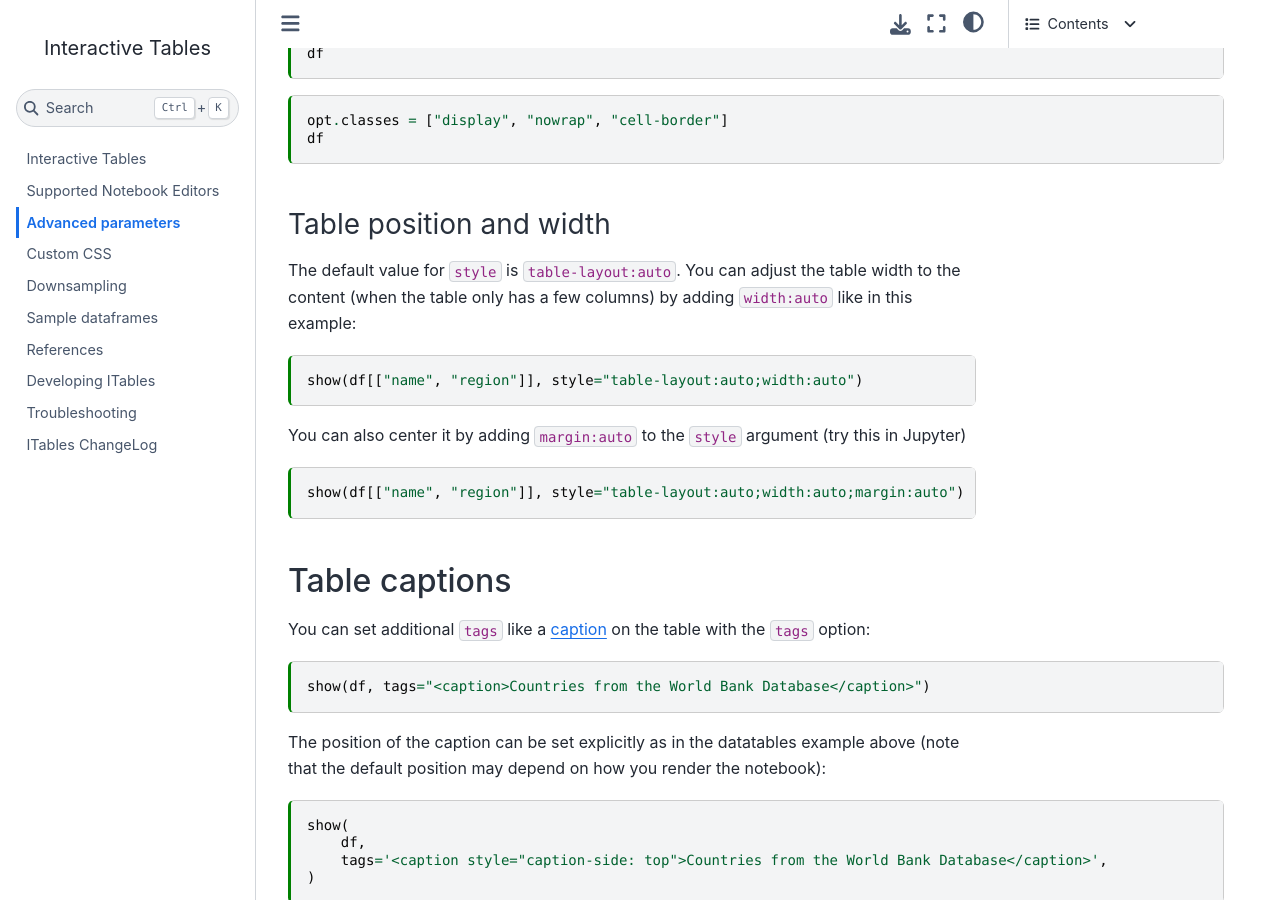
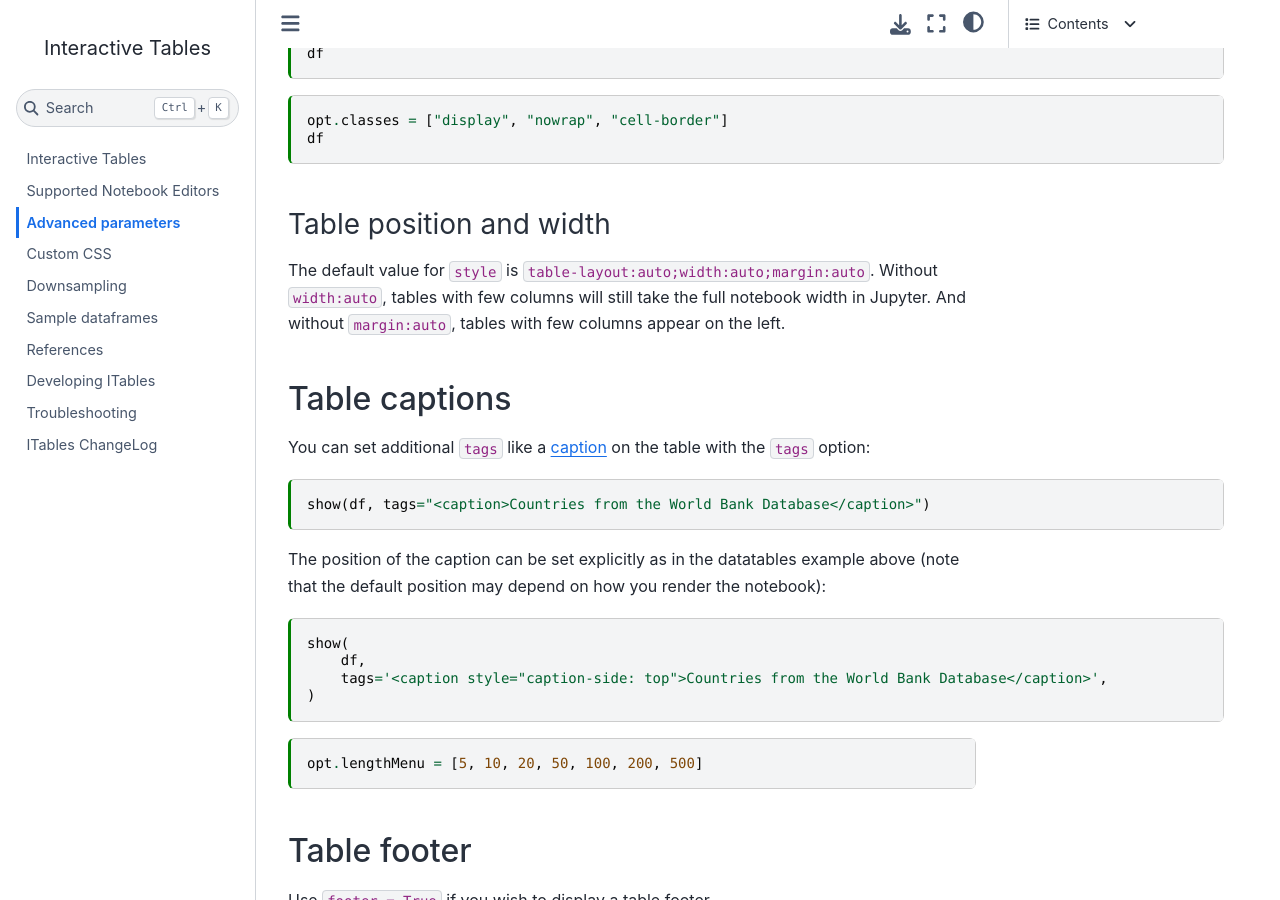
Before and after one commit to mwouts/itables, a Jupyter Book: the page built from docs/advanced_parameters.md, in a window 1280 px wide and 900 px high, scrolled down 2220 px. Built offline with Jupyter Book 1.0.4 settings and Sphinx 7.4.7 and the Sphinx Book theme 1.1.4, drawn with Linux system fonts in a browser that asks for light colours.

Commit message:
Add width:auto and margins:auto to the default style

````diff
--- a/docs/advanced_parameters.md
+++ b/docs/advanced_parameters.md
@@ -115,18 +115,9 @@ df
 
 ### Table position and width
 
-The default value for `style` is `table-layout:auto`. You can adjust the table width to the content
-(when the table only has a few columns) by adding `width:auto` like in this example:
-
-```{code-cell}
-show(df[["name", "region"]], style="table-layout:auto;width:auto")
-```
-
-You can also center it by adding `margin:auto` to the `style` argument (try this in Jupyter)
-
-```{code-cell}
-show(df[["name", "region"]], style="table-layout:auto;width:auto;margin:auto")
-```
+The default value for `style` is `table-layout:auto;width:auto;margin:auto`.
+Without `width:auto`, tables with few columns will still take the full notebook width in Jupyter.
+And without `margin:auto`, tables with few columns appear on the left.
 
 ## Table captions
 
````
Also changed, not shown: docs/changelog.md (+2 -1 lines), 1 other file.
